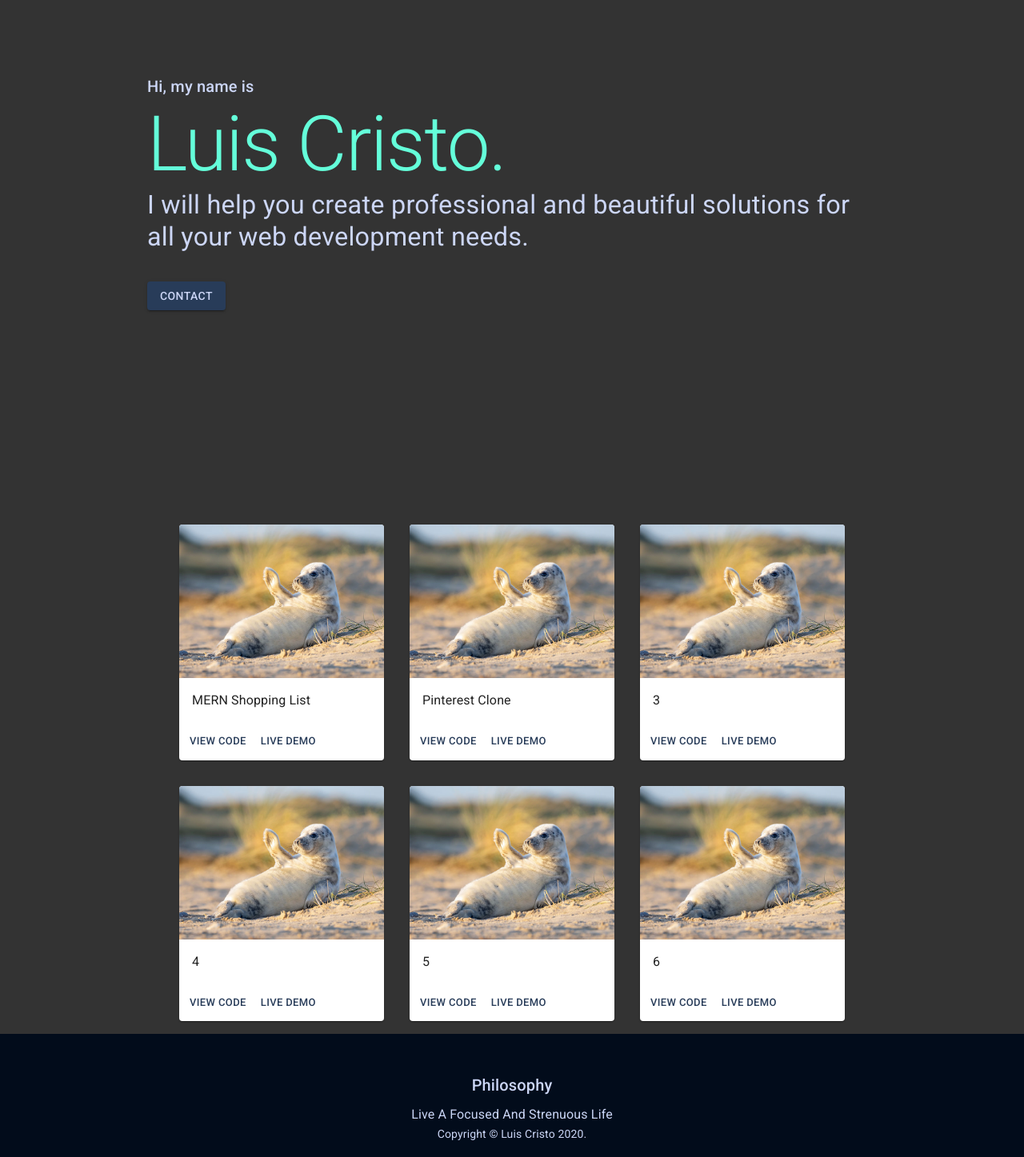
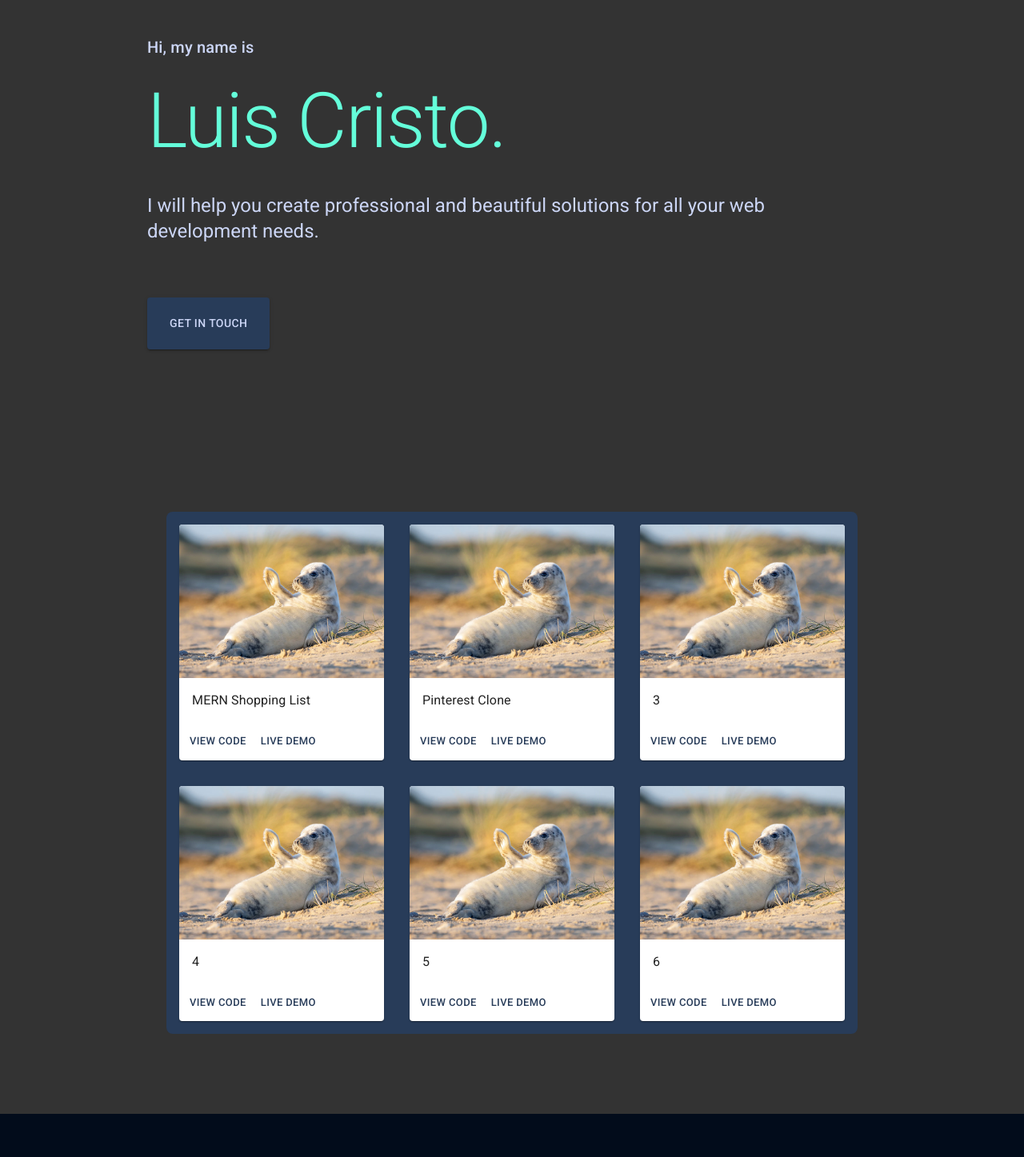
Before and after one commit to Blazekla/portfolio, a React (Create React App) app: page / in a window 1280 px wide. Shown: the part 160-1607 px from the top of the page at 80% size. Built offline with nearby package versions, Linux system fonts and the light colour scheme.

Commit message:
cleanup, animations and spacing updates

```diff
--- a/src/App.js
+++ b/src/App.js
@@ -1,7 +1,7 @@
 import React from "react";
-// import Typography from "@material-ui/core/Typography";
+
 import "typeface-roboto";
-import { CssBaseline, Button } from "@material-ui/core";
+import { CssBaseline } from "@material-ui/core";
 import Container from "@material-ui/core/Container";
 
 import MenuAppBar from "./components/AppBar";
@@ -19,7 +19,6 @@ import {
 } from "@material-ui/core/styles";
 
 import { useTheme } from "@material-ui/core/styles";
-import { height } from "@material-ui/system";
 
 const theme = {
   palette: {
@@ -46,8 +45,10 @@ const theme = {
   }
 };
 
+//Code below enables responsive font sizes
 let theming = createMuiTheme(theme);
 theming = responsiveFontSizes(theming);
+////
 
 function App() {
   return (
@@ -64,18 +65,7 @@ function App() {
         >
           <MenuAppBar />
           <div className="content">
-            {/* todo: replace div below with container component if max width md? */}
-            <Container
-              maxWidth="md"
-              // className="mainContentTest"
-              // style={{
-              //   minHeight: "100vh",
-              //   // width: "100%",
-              //   maxWidth: "1600px",
-              //   margin: "0px auto"
-              // }}
-            >
-              {/* <div className="mainContent"> */}
+            <Container maxWidth="md" className="mainContent">
               <HeroBanner />
               <Container maxWidth="md">
                 <Projects />
@@ -83,7 +73,6 @@ function App() {
 
               {/* <About />
               <Contact /> */}
-              {/* </div> */}
             </Container>
             <Footer />
           </div>
--- a/src/components/Footer.js
+++ b/src/components/Footer.js
@@ -1,7 +1,9 @@
-import React from "react";
+import React, { useState, useEffect } from "react";
 import { Typography, Link } from "@material-ui/core";
 import { makeStyles } from "@material-ui/core/styles";
 import { useTheme } from "@material-ui/core/styles";
+
+import CSSTransition from "react-transition-group/CSSTransition";
 
 function Copyright() {
   const theme = useTheme();
@@ -32,10 +34,25 @@ const useStyles = makeStyles(theme => ({
 }));
 
 function Footer() {
+  //hooks below help to trigger animations upon render
+  const [isMounted, setIsMounted] = useState(false);
+
+  useEffect(() => {
+    const timeout = setTimeout(() => setIsMounted(true), 4500);
+    return () => clearTimeout(timeout);
+  }, []);
+  /////
+
   const theme = useTheme();
   const classes = useStyles();
   return (
     <React.Fragment>
+      <CSSTransition
+        in={isMounted}
+        timeout={3000}
+        mountOnEnter
+        classNames="fadeup"
+      >
         <footer id="footer" className={classes.footer}>
           <Typography
             variant="h6"
@@ -56,6 +73,7 @@ function Footer() {
           </Typography>
           <Copyright />
         </footer>
+      </CSSTransition>
     </React.Fragment>
   );
 }
--- a/src/components/HeroUnit.js
+++ b/src/components/HeroUnit.js
@@ -1,20 +1,13 @@
 import React, { useState, useEffect } from "react";
-import Container from "@material-ui/core/Container";
 import Typography from "@material-ui/core/Typography";
 import Grid from "@material-ui/core/Grid";
 import { Button } from "@material-ui/core";
 import { useTheme } from "@material-ui/core/styles";
-import makeStyles from "@material-ui/core/styles/makeStyles";
-import {
-  createMuiTheme,
-  responsiveFontSizes,
-  ThemeProvider
-} from "@material-ui/core/styles";
 
 import { CSSTransition } from "react-transition-group";
-import "../styles/projects.css";
 
 import pageData from "./data/pageData";
+import "../styles/projects.css";
 
 function HeroUnit() {
   const [isMounted, setIsMounted] = useState(false);
@@ -26,29 +19,15 @@ function HeroUnit() {
 
   const theme = useTheme();
 
-  /////using responsive fonts code below
-  // let respFont = createMuiTheme();
-  // respFont = responsiveFontSizes(respFont);
-  /////
-
   return (
     <React.Fragment>
-      {/* <Container
-        maxWidth="md"
-        style={{
-          // paddingTop: "100px",
-          margin: "0px auto 100px"
-        }}
-      > */}
-
       <Grid
         container
         direction="column"
         justify="center"
         style={{
-          padding: "150px 0 150px",
+          // padding: "105px 0 100px",
           minHeight: "100vh"
-          // margin: "0px auto 100px"
         }}
       >
         <CSSTransition
@@ -67,7 +46,8 @@ function HeroUnit() {
             variant="h6"
             style={{
               transitionDelay: "200ms",
-              color: theme.palette.primary.contrastText
+              color: theme.palette.primary.contrastText,
+              marginBottom: "20px"
             }}
           >
             {pageData.hero.title}
@@ -85,8 +65,8 @@ function HeroUnit() {
             variant="h1"
             color="secondary"
             style={{
-              // position: "relative",
-              transitionDelay: "300ms"
+              transitionDelay: "300ms",
+              marginBottom: "10px"
             }}
           >
             {pageData.hero.name}
@@ -101,10 +81,11 @@ function HeroUnit() {
           classNames="fadeup"
         >
           <Typography
-            variant="h4"
+            variant="h5"
             style={{
               color: theme.palette.primary.contrastText,
-              transitionDelay: "400ms"
+              transitionDelay: "400ms",
+              marginTop: "25px"
             }}
           >
             {pageData.hero.description}
@@ -126,20 +107,25 @@ function HeroUnit() {
             >
               <div
                 style={{
-                  transitionDelay: "600ms"
+                  transitionDelay: "600ms",
+                  marginTop: "30px"
                 }}
               >
                 {/* div element necessary to apply transition since Button component
                 has existing transition that conflicts */}
-                <Button variant="contained" color="primary" href="#footer">
-                  Contact
+                <Button
+                  variant="contained"
+                  color="primary"
+                  href="#footer"
+                  style={{ padding: "20px 28px" }}
+                >
+                  Get In Touch
                 </Button>
               </div>
             </CSSTransition>
           </Grid>
         </Grid>
       </Grid>
-      {/* </Container> */}
     </React.Fragment>
   );
 }
--- a/src/components/Projects.js
+++ b/src/components/Projects.js
@@ -1,18 +1,17 @@
 import React, { useState, useEffect } from "react";
-import { Container, Grid } from "@material-ui/core";
+import { Grid } from "@material-ui/core";
 import ContentCard from "./sub_components/Cards";
 import { useTheme } from "@material-ui/core/styles";
 import {
-  Transition,
-  TransitionGroup,
+  // Transition,
+  // TransitionGroup,
   CSSTransition
 } from "react-transition-group";
 import pageData from "./data/pageData";
 
-const count = [1, 2, 3, 4, 5, 6];
-
 function Projects() {
   const theme = useTheme();
+
   //use the following to enable the animation on first load//
   const [isMounted, setIsMounted] = useState(false);
 
@@ -20,21 +19,9 @@ function Projects() {
     const timeout = setTimeout(() => setIsMounted(true), 4000);
     return () => clearTimeout(timeout);
   }, []);
-
-  ////
-  ////
   //end of animation hooks//
 
   return (
-    // <Container
-    //   maxWidth="lg"
-    //   style={{
-    //     backgroundColor: theme.palette.primary.main,
-    //     borderRadius: "16px",
-    //     margin: "0px auto 100px"
-    //   }}
-    // >
-
     <CSSTransition
       in={isMounted}
       timeout={1000}
@@ -51,13 +38,11 @@ function Projects() {
         direction="row"
         alignItems="flex-start"
         justify="center"
-        style={
-          {
-            // backgroundColor: theme.palette.primary.main,
-            // borderRadius: "8px",
-            // margin: "0px auto 100px",
-          }
-        }
+        style={{
+          backgroundColor: theme.palette.primary.main,
+          borderRadius: "8px",
+          margin: "0px auto 100px"
+        }}
       >
         {pageData.project.map(
           ({ title, github, external, tech, description }, id) => {
@@ -83,7 +68,6 @@ function Projects() {
         )}
       </Grid>
     </CSSTransition>
-    // {/* </Container> */}
   );
 }
 
```
Also changed, not shown: src/styles/TransitionStyles.js (deleted, +0 -41 lines). Lines whose indentation alone changed are shown as unchanged.
